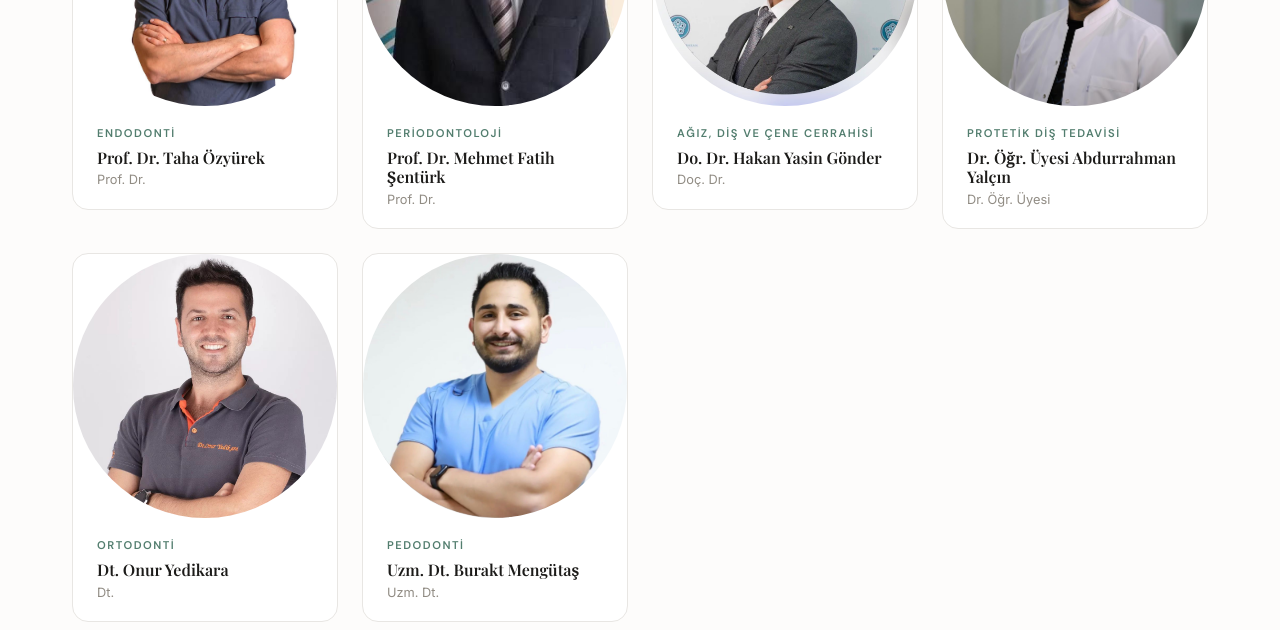
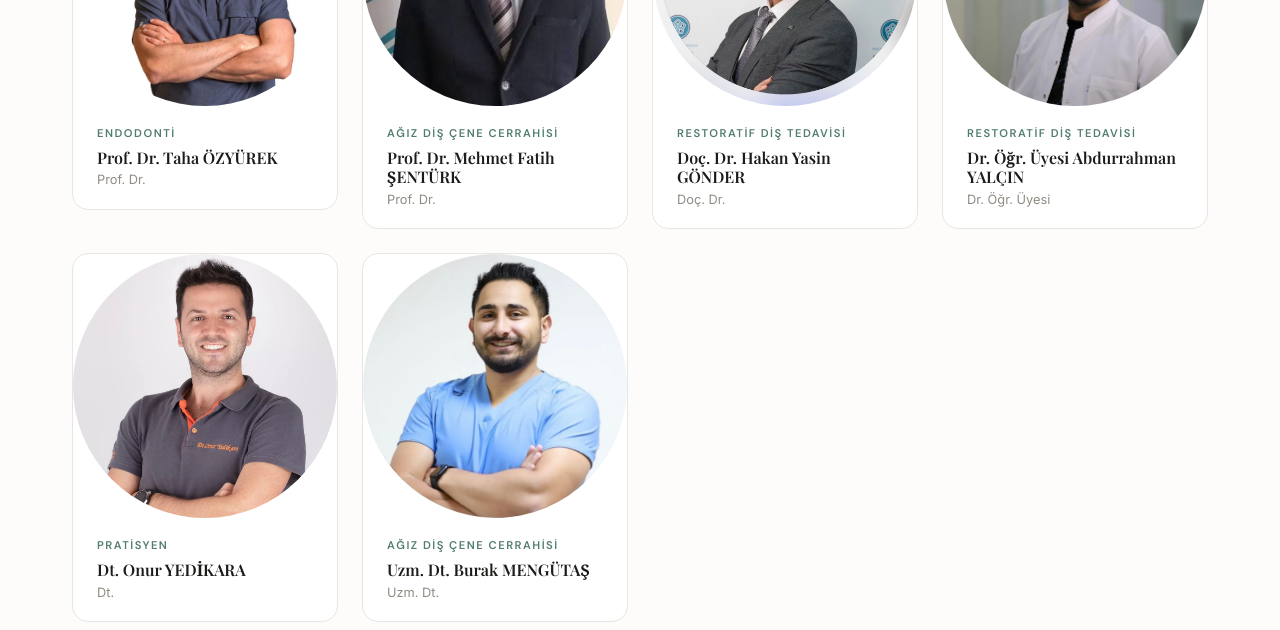
Before and after one commit to mmertsahinn/madok-2026, a Next.js app: page / in a window 1280 px wide. Shown: the part 2240-2870 px from the top of the page. Built offline with nearby package versions, Linux system fonts and the light colour scheme; a web font is replaced by a local one.

Commit message:
fix: speakers uppercase surnames + correct specialties

```diff
--- a/src/components/sections/SpeakersSection.tsx
+++ b/src/components/sections/SpeakersSection.tsx
@@ -3,39 +3,39 @@ import ScrollReveal from "@/components/ScrollReveal";
 
 const speakers = [
   {
-    name: "Prof. Dr. Taha Özyürek",
+    name: "Prof. Dr. Taha ÖZYÜREK",
     unvan: "Prof. Dr.",
     alan: "Endodonti",
     img: "/hocalar/prof. dr. taha özyürek.jpeg",
   },
   {
-    name: "Prof. Dr. Mehmet Fatih Şentürk",
+    name: "Prof. Dr. Mehmet Fatih ŞENTÜRK",
     unvan: "Prof. Dr.",
-    alan: "Periodontoloji",
+    alan: "Ağız Diş Çene Cerrahisi",
     img: "/hocalar/prof.dr. mehmet fatih şentürk.jpeg",
   },
   {
-    name: "Do. Dr. Hakan Yasin Gönder",
+    name: "Doç. Dr. Hakan Yasin GÖNDER",
     unvan: "Doç. Dr.",
-    alan: "Ağız, Diş ve Çene Cerrahisi",
+    alan: "Restoratif Diş Tedavisi",
     img: "/hocalar/do.dr Hakan yasin gönder.jpeg",
   },
   {
-    name: "Dr. Öğr. Üyesi Abdurrahman Yalçın",
+    name: "Dr. Öğr. Üyesi Abdurrahman YALÇIN",
     unvan: "Dr. Öğr. Üyesi",
-    alan: "Protetik Diş Tedavisi",
+    alan: "Restoratif Diş Tedavisi",
     img: "/hocalar/dr.öğr.üyesi abdurrahman yalçın.jpeg",
   },
   {
-    name: "Dt. Onur Yedikara",
+    name: "Dt. Onur YEDİKARA",
     unvan: "Dt.",
-    alan: "Ortodonti",
+    alan: "Pratisyen",
     img: "/hocalar/dt.onur yedikara.jpeg",
   },
   {
-    name: "Uzm. Dt. Burakt Mengütaş",
+    name: "Uzm. Dt. Burak MENGÜTAŞ",
     unvan: "Uzm. Dt.",
-    alan: "Pedodonti",
+    alan: "Ağız Diş Çene Cerrahisi",
     img: "/hocalar/uzm.dt. burakt mengütaş.jpeg",
   },
 ];
```
